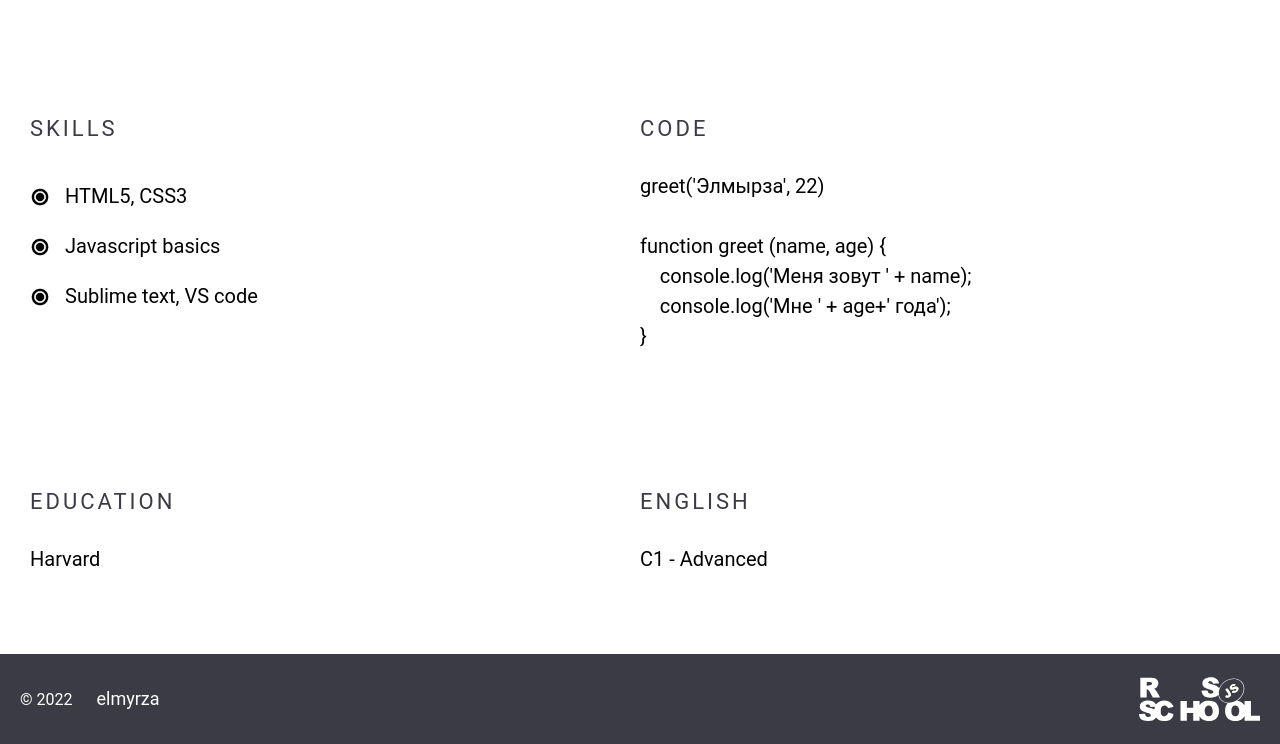
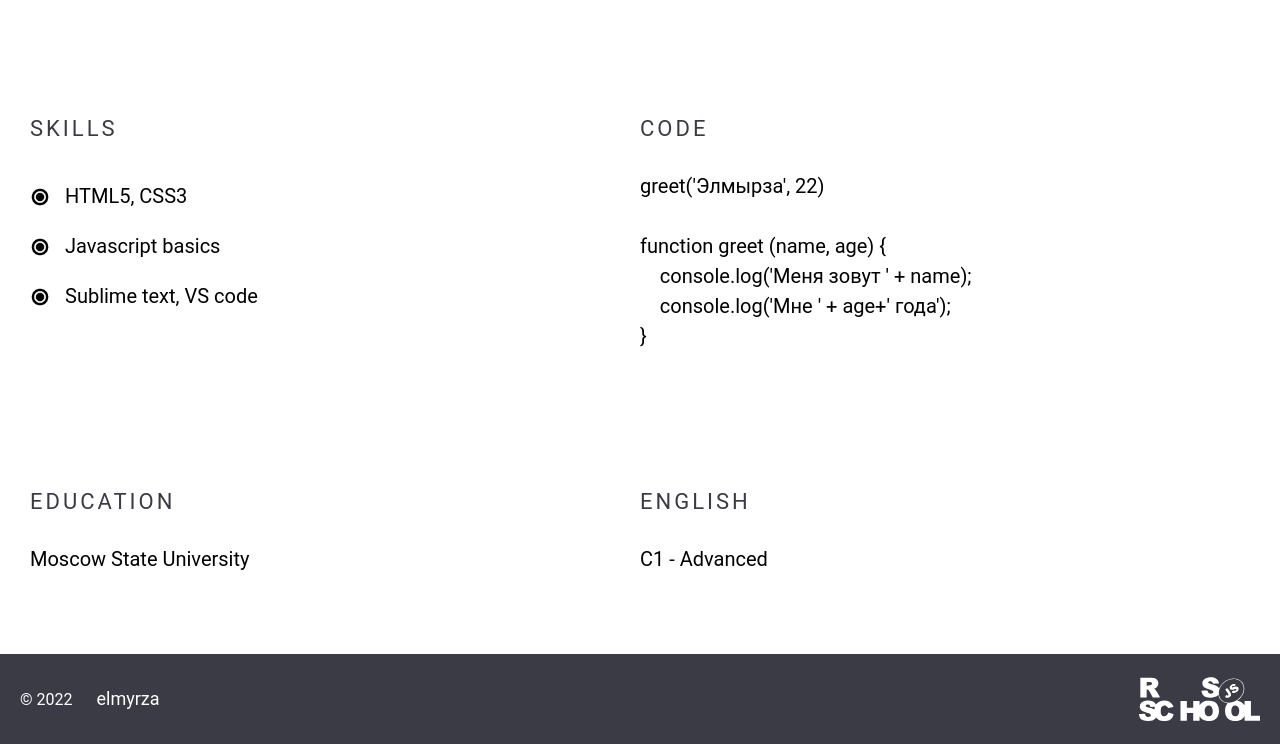
Before and after one commit to elmyrza/rsschool-cv, a plain HTML site: page index.html in a window 1280 px wide. Shown: the part 762-1506 px from the top of the page. Drawn offline with Linux system fonts and the light colour scheme.

Commit message:
fix: change university name

```diff
--- a/index.html
+++ b/index.html
@@ -97,7 +97,7 @@ function greet (name, age) {
                     EducAtion
                 </h2>
                 <div class="main-text">
-                    Harvard
+                    Moscow State University
                 </div>
             </section>
             <section class="section" id="lang">
```
